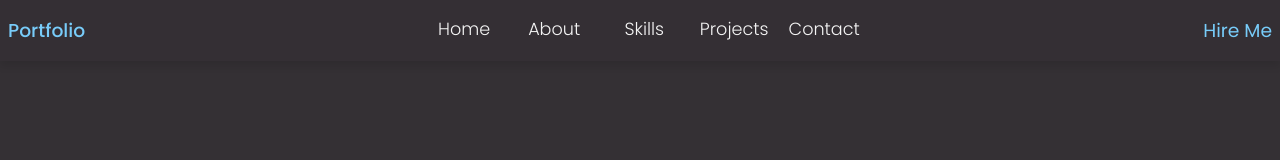
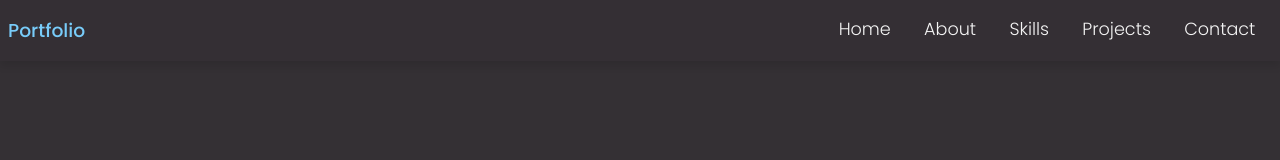
Before and after one commit to renjastine/myportfolio, a React (Create React App) app: page / in a window 1280 px wide. Shown: the top 160 px of the page. Built offline with nearby package versions, Linux system fonts and the light colour scheme.

Commit message:
Just finished burger

```diff
--- a/package.json
+++ b/package.json
@@ -10,6 +10,7 @@
     "react": "^19.1.1",
     "react-dom": "^19.1.1",
     "react-router-dom": "^7.8.2",
+    "react-router-hash-link": "^2.4.3",
     "react-scripts": "5.0.1",
     "web-vitals": "^2.1.4"
   },
--- a/src/App.js
+++ b/src/App.js
@@ -14,7 +14,7 @@ import "./css/responsive.css"
 
 function App() {
   return (
-    <div className="App d-flex-c">
+    <div className="App d-flex-c" id='home'>
       <BrowserRouter>
         <Nav />
         <Home />
--- a/src/component/AboutMe.jsx
+++ b/src/component/AboutMe.jsx
@@ -5,7 +5,7 @@ import Tech from './tech'
 
 export default function AboutMe() {
     return (
-        <div className='aboutme d-flex-c'>
+        <div className='aboutme d-flex-c' id='about'>
             <Header title="About Me" tagline="This is who I am" />
             <div className="about-box d-flex-r">
                 <div className="about-box-1">
--- /dev/null
+++ b/src/component/Burger.jsx
@@ -0,0 +1,61 @@
+import React, { useState } from 'react'
+import line from '../icons/single_line.svg'
+
+export default function Burger() {
+
+    const [form, setForm] = useState("burger")
+    const [style, setStyle] = useState({
+        burger: {
+            upperLine: {
+                transform: "translateY(0%) rotate(0deg)",
+            },
+            bottomLine: {
+                transform: "translateY(-0%) rotate(-0deg)"
+            },
+        },
+        close: {
+            upperLine: {
+                transform: "translateY(150%) rotate(45deg)",
+            },
+            bottomLine: {
+                transform: "translateY(-150%) rotate(-45deg)"
+            },
+        }
+    })
+
+    const changeForm = (e) => {
+        let form = e.target.id
+
+        if (form === "burger") {
+            setForm("close")
+        } else {
+            setForm("burger")
+        }
+    }
+
+    document.addEventListener("click", (e) => {
+        if(e.target.id !== "close" && form === "close"){
+            setForm('burger')
+        }
+    })
+
+
+
+    const { burger, close } = style
+
+    return (
+        <div className='burger d-flex-c'
+            id={form}
+            onClick={e => changeForm(e)}
+        >
+            <img src={line}
+                style={form==="burger"?burger:close.upperLine}
+                alt="line"
+            />
+            <img src={line}
+                style={form==="burger"?burger:close.bottomLine}
+                alt="line"
+            />
+        </div>
+    )
+}
--- a/src/component/Contact.jsx
+++ b/src/component/Contact.jsx
@@ -5,7 +5,7 @@ import { Link } from 'react-router-dom'
 
 export default function Contact() {
     return (
-        <div className='contact d-flex-r'>
+        <div className='contact d-flex-r' id='contact'>
             <div className="contacts-info d-flex-c">
                 <h3 className='color-2 oxanium-heading'>Contact Information</h3>
                 <div className="contact-row d-flex-r">
--- /dev/null
+++ b/src/component/Links.jsx
@@ -0,0 +1,64 @@
+import { HashLink } from 'react-router-hash-link'
+import React from 'react'
+
+export default function Links() {
+    return (
+        <ul className='n-ul d-flex-r'>
+            <li className='poppins-light color-2'>
+                <HashLink smooth
+                    className='color-2'
+                    to="#home"
+                    style={{
+                        textDecoration: "none",
+                    }}
+                >
+                    Home
+                </HashLink>
+            </li>
+            <li className='poppins-light color-2'>
+                <HashLink smooth
+                    className='color-2'
+                    to="#about"
+                    style={{
+                        textDecoration: "none"
+                    }}
+                >
+                    About
+                </HashLink>
+            </li>
+            <li className='poppins-light color-2'>
+                <HashLink smooth
+                    className='color-2'
+                    to="#skills"
+                    style={{
+                        textDecoration: "none"
+                    }}
+                >
+                    Skills
+                </HashLink>
+            </li>
+            <li className='poppins-light color-2'>
+                <HashLink smooth
+                    className='color-2'
+                    to="#project"
+                    style={{
+                        textDecoration: "none"
+                    }}
+                >
+                    Projects
+                </HashLink>
+            </li>
+            <li className='poppins-light color-2'>
+                <HashLink smooth
+                    className='color-2'
+                    to="#contact"
+                    style={{
+                        textDecoration: "none"
+                    }}
+                >
+                    Contact
+                </HashLink>
+            </li>
+        </ul>
+    )
+}
--- a/src/component/Nav.jsx
+++ b/src/component/Nav.jsx
@@ -1,17 +1,19 @@
-import React from 'react'
+import React, { useState } from 'react'
+import Links from './Links'
+import Burger from './Burger'
 
 export default function Nav() {
+
+  const [width, setWidth] = useState(window.innerWidth)
+
+  window.addEventListener("resize", () => setWidth(window.innerWidth))
+
   return (
     <nav className='d-flex-r'>
       <h3 className='poppins-medium color-1'>Portfolio</h3>
-      <ul className='n-ul'>
-        <li className='poppins-light color-2'>Home</li>
-        <li className='poppins-light color-2'>About</li>
-        <li className='poppins-light color-2'>Skills</li>
-        <li className='poppins-light color-2'>Projects</li>
-        <li className='poppins-light color-2'>Contact</li>
-      </ul>
-      <h3 className='poppins-regular color-1'>Hire Me</h3>
+      {
+        width >= 515 ? <Links /> : <Burger />
+      }
     </nav>
   )
 }
--- a/src/component/Projects.jsx
+++ b/src/component/Projects.jsx
@@ -7,7 +7,7 @@ import Tech from './tech'
 
 export default function Projects() {
     return (
-        <div className='projects d-flex-c'>
+        <div className='projects d-flex-c' id='project'>
             <Header title={"My Projects"} tagline={"Turning ideas into reality"} />
             <div className="project-box d-flex-r">
                 <div className="project-row d-flex-c">
--- a/src/component/Skill.jsx
+++ b/src/component/Skill.jsx
@@ -5,7 +5,7 @@ import Tech from './tech'
 
 export default function Skill() {
     return (
-        <div className='skills d-flex-c'>
+        <div className='skills d-flex-c' id='skills'>
             <Header title={"My Skills"} tagline={"How I bring ideas to life"} />
             <div className="skills-box d-flex-r">
                 <div className="row">
--- a/src/css/responsive.css
+++ b/src/css/responsive.css
@@ -1,32 +1,15 @@
-@media screen and (min-width : 425px) {
-    .n-ul {
-        display: flex;
-        opacity: 0%;
-        justify-content: center;
-    }
-}
-
 @media screen and (min-width : 768px) {
     .n-ul {
-        list-style-type: none;
         display: flex;
         opacity: 1;
         width: 55%;
         max-width: 450px;
         font-size: 1.1rem;
-        transition: opacity 0.3s;
+        transition: opacity 0.3s, column-gap 0.3s;
     }
 
     .n-ul>li {
-        width: 9rem;
-        text-align: center;
-        transition: width 0.3s;
-        margin-inline: 0.4rem;
         transition: text-shadow 0.3s;
-    }
-
-    .n-ul>li:hover {
-        text-shadow: 0 0 1.7rem #f4f4f4;
     }
 
     .home-box-1>.buttons {
--- a/src/css/style.css
+++ b/src/css/style.css
@@ -50,21 +50,25 @@ nav > :first-child, nav > :last-child {
     transition: text-shadow 0.3s;
 }
 
-nav > :first-child:hover, nav > :last-child:hover {
+nav > :first-child:hover {
     text-shadow: 0 0 1.7rem #78ccf9;
 }
 
 .n-ul {
     list-style-type: none;
-    display: none;
+    width: 55%;
+    min-width: 396.48px;
+    justify-content: space-around;
 }
 
 .n-ul>li {
-    translate: transformX(-50rem);
-    width: 0;
     user-select: none;
+    cursor: pointer;
 }
 
+.n-ul>li:hover {
+    text-shadow: 0 0 1.7rem #f4f4f4;
+}
 
 /* ############# HOME ####################### */
 
@@ -444,3 +448,19 @@ header > h1:hover {
     padding: 2rem 1rem;
     max-width: 445.35px;
 }
+
+.burger {
+    width: 33px;
+    /* margin-right: 0.5rem; */
+    justify-content: space-around;
+    transition: transform 0.3s;
+}
+
+.burger > img {
+    transition: transform 0.3s;
+    pointer-events: none;
+}
+
+.burger:hover {
+    filter: drop-shadow(0 0 0.2rem #f4f4f4);
+}
```
Also changed, not shown: src/icons/single_line.svg (added), 1 other file (tests, documents, lock files or other folders).
